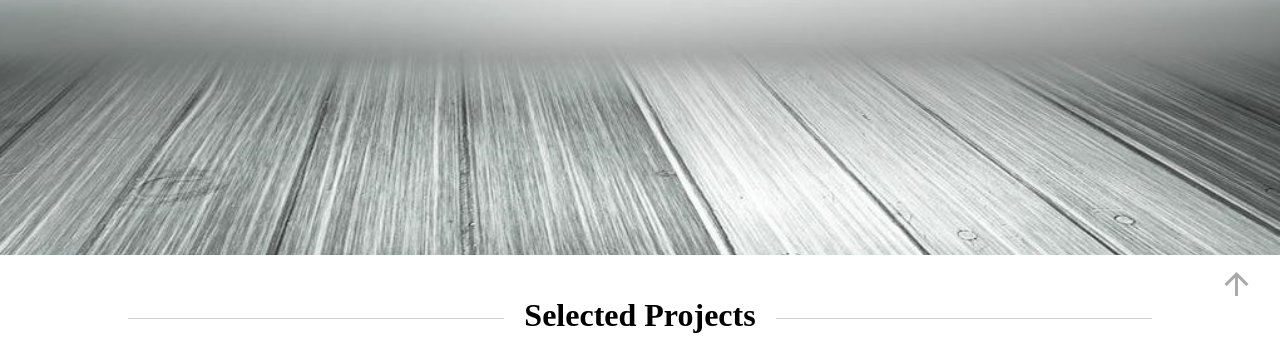
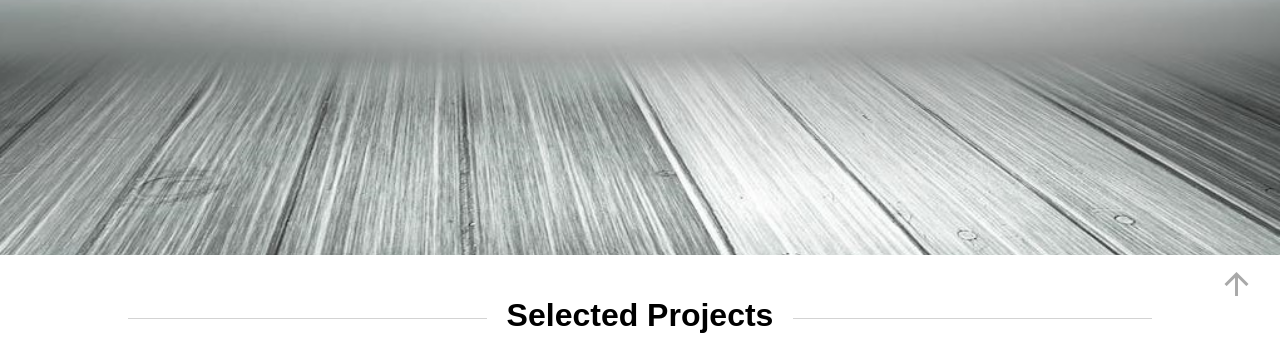
Before and after one commit to Dominicsjc/Simple-Portfolio-Demo, a plain HTML site: page index.html in a window 1280 px wide. Shown: the part 446-800 px from the top of the page. Drawn offline with nearby package versions, Linux system fonts and the light colour scheme.

Commit message:
Uniform the default font-family

```diff
--- a/portfolio.css
+++ b/portfolio.css
@@ -1,6 +1,7 @@
 html, body {
     scroll-behavior: smooth;
     margin: 0;
+    font-family: Arial, Helvetica, sans-serif;
 }
 
 body a {
@@ -384,7 +385,7 @@ footer {
 }
 
 .project-para {
-    font-family: "Noto Sans", "Trebuchet MS", "HelveticaNeue", "Helvetica", "Arial", sans-serif;;
+    font-family: "Noto Sans", "Trebuchet MS", "HelveticaNeue", "Helvetica", "Arial", sans-serif;
     font-size: 20px;
     line-height: 1.5;
     margin-top: 10px;
```
